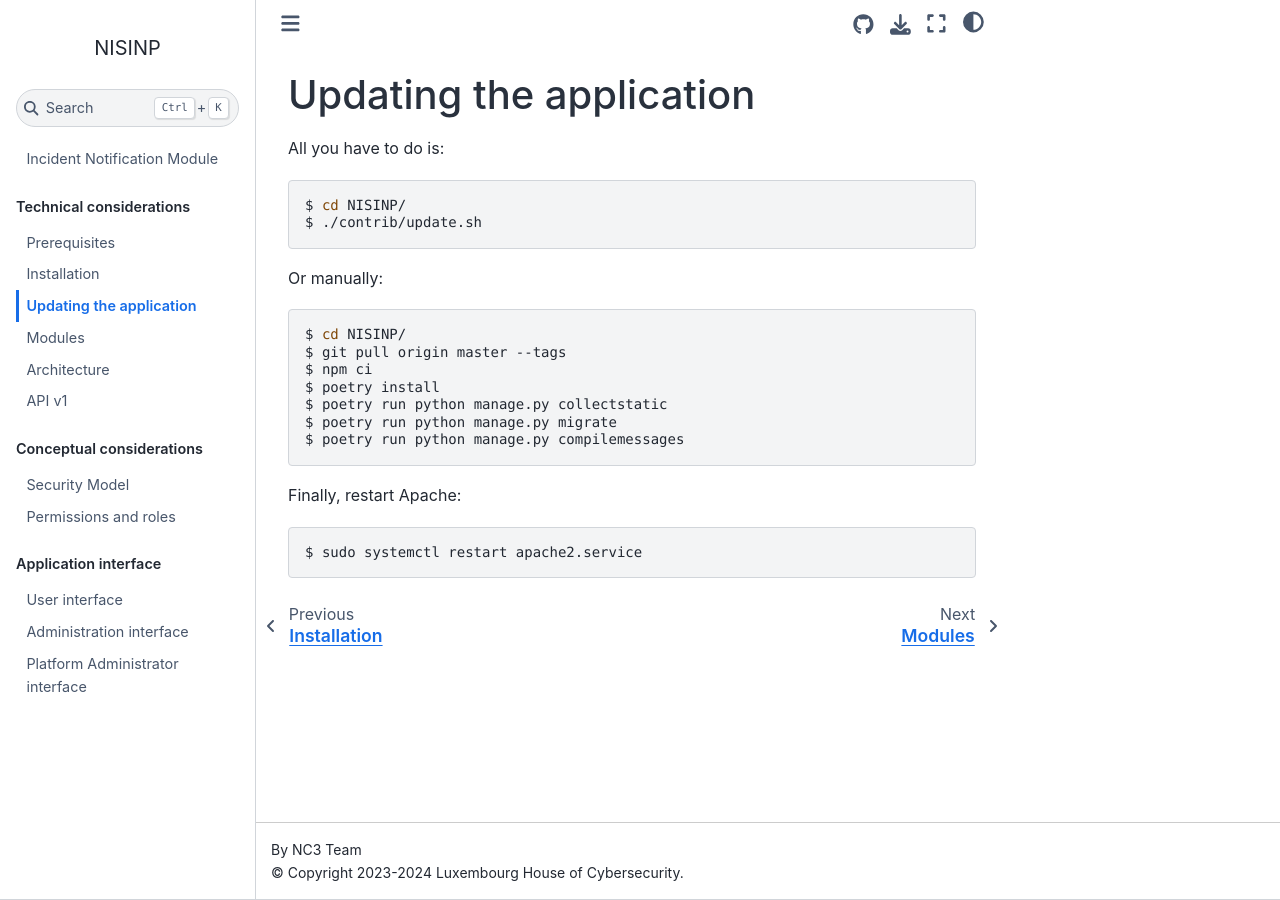
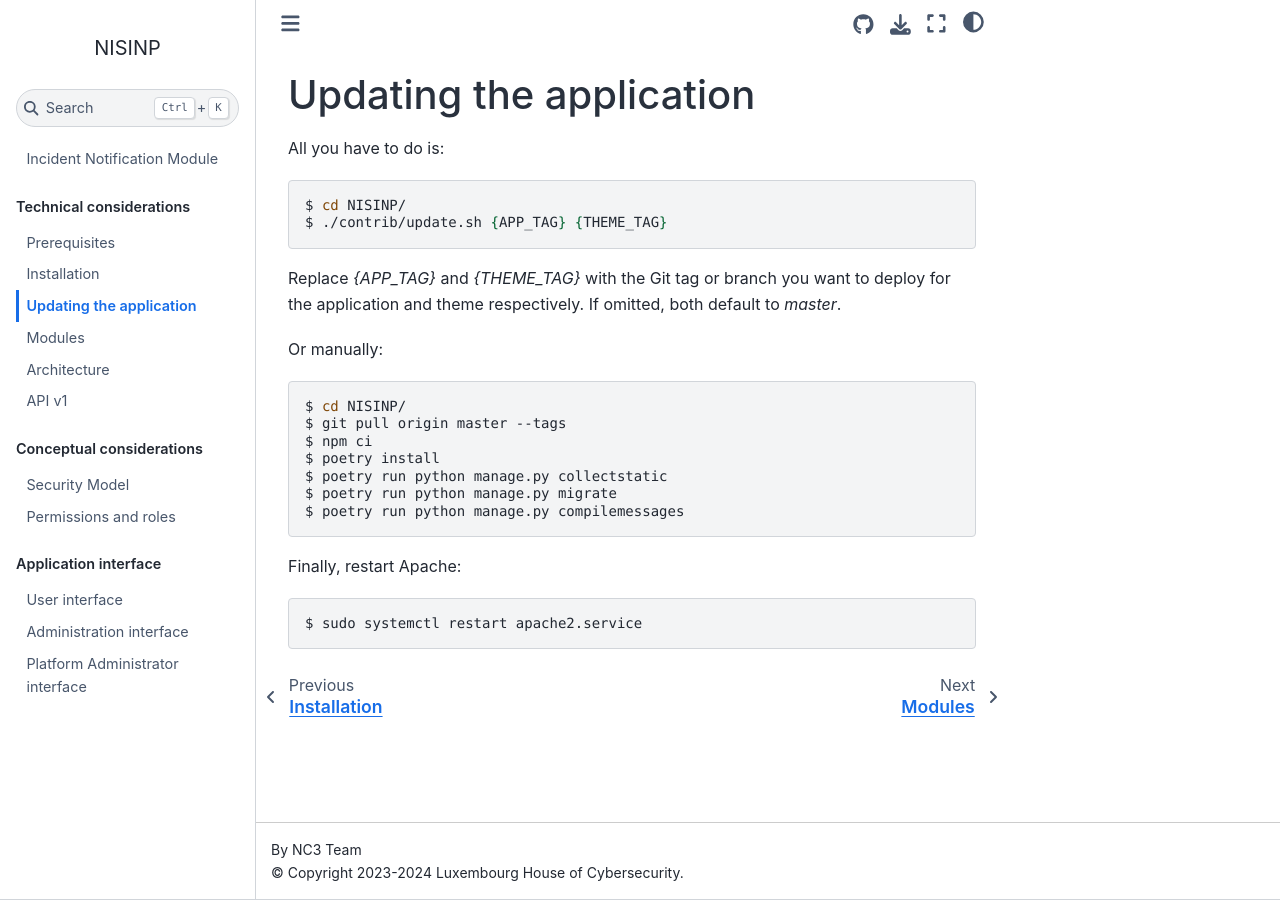
Before and after one commit to informed-governance-project/NISINP, a Sphinx documentation site: the page built from docs/update.rst, in a window 1280 px wide. Built offline with Sphinx 7.4.7 and the Sphinx Book theme 1.1.4, drawn with Linux system fonts in a browser that asks for light colours.

Commit message:
[Update] refactored update script to use APP_TAG and THEME_TAG for better clarity

```diff
--- a/docs/update.rst
+++ b/docs/update.rst
@@ -6,8 +6,9 @@
 .. code-block:: bash
 
     $ cd NISINP/
-    $ ./contrib/update.sh
+    $ ./contrib/update.sh {APP_TAG} {THEME_TAG}
 
+Replace `{APP_TAG}` and `{THEME_TAG}` with the Git tag or branch you want to deploy for the application and theme respectively. If omitted, both default to `master`.
 
 Or manually:
 
```
Also changed, not shown: 1 other file.
